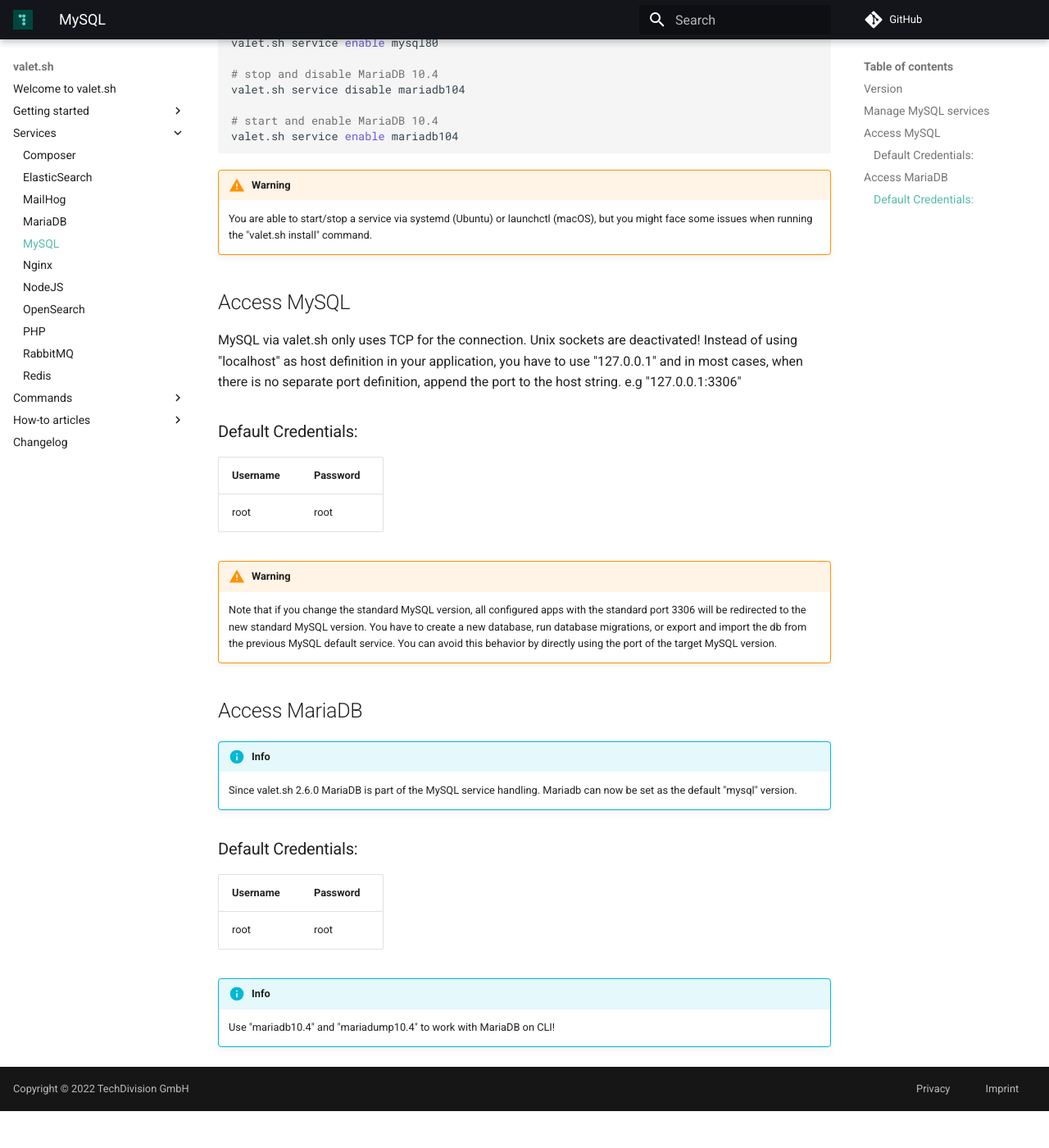
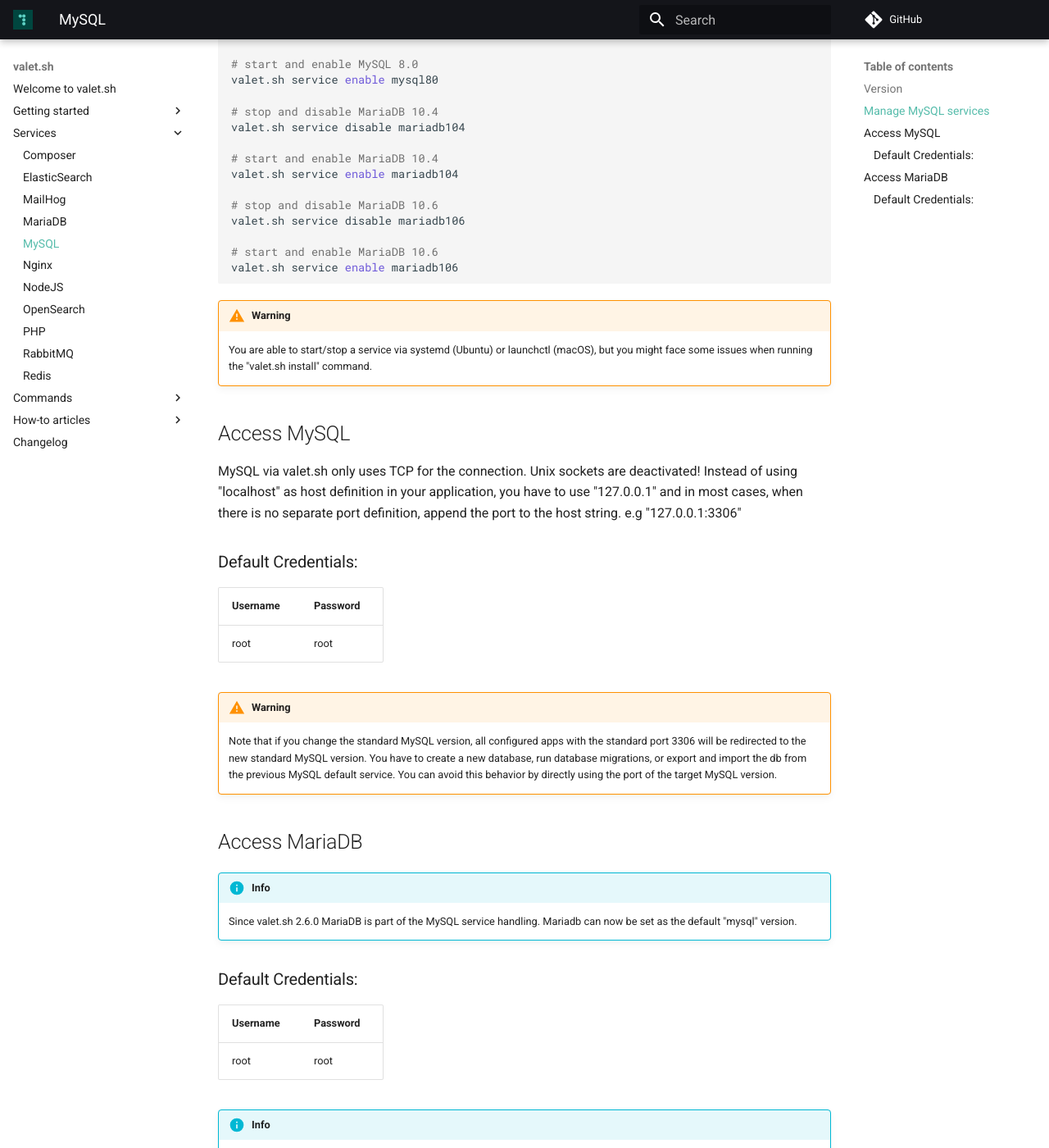
Before and after one commit to valet-sh/docs, an MkDocs documentation site: the page built from docs/services/mysql.md, in a window 1280 px wide and 1400 px high, scrolled down 916 px. Shown: the whole window at 82% size. Built offline with MkDocs 1.6.1 and Material for MkDocs 9.7.7, drawn with Linux system fonts in a browser that asks for light colours; comment, search, counter and statistics services are not loaded; before the commit the page ends 2271 px from its top, so only the background shows below that; some of the changed text lies outside the part shown.

````diff
--- a/docs/services/mysql.md
+++ b/docs/services/mysql.md
@@ -10,11 +10,12 @@ hide:
 Version 5.7 and 8.0 of MySQL will be installed on your host. You can use each version at the same time, as different TCP ports are used.
 
 
-| Type    | Version |TCP port|running by default|
-|---------|---------|--------|-------|
-| MySQL   | 5.7     | 3307    |YES|
-| MySQL   | 8.0     | 3308    |NO|
-| Mariadb | 10.4 | 3317    |NO|
+| Type    | Version | TCP port |running by default|
+|---------|---------|----------|-------|
+| MySQL   | 5.7     | 3307     |YES|
+| MySQL   | 8.0     | 3308     |NO|
+| Mariadb | 10.4    | 3317     |NO|
+| Mariadb | 10.6    | 3319     |NO|
 
 
 !!! Warning
@@ -43,6 +44,12 @@ valet.sh service disable mariadb104
 
 # start and enable MariaDB 10.4
 valet.sh service enable mariadb104
+
+# stop and disable MariaDB 10.6
+valet.sh service disable mariadb106
+
+# start and enable MariaDB 10.6
+valet.sh service enable mariadb106
 ```
 
 !!! Warning
@@ -75,4 +82,4 @@ MySQL via valet.sh only uses TCP for the connection. Unix sockets are deactivate
 | root     | root     |
 
 !!! Info
-    Use "mariadb10.4" and "mariadump10.4" to work with MariaDB on CLI!
+    Use "mariadb10.4"/"mariadump10.4" or "mariadb10.6"/"mariadump10.6" to work with MariaDB on CLI!
````
Also changed, not shown: docs/changelog.md (+12 -0 lines), docs/services/elasticsearch.md (+10 -3 lines), docs/services/php.md (+12 -11 lines).
